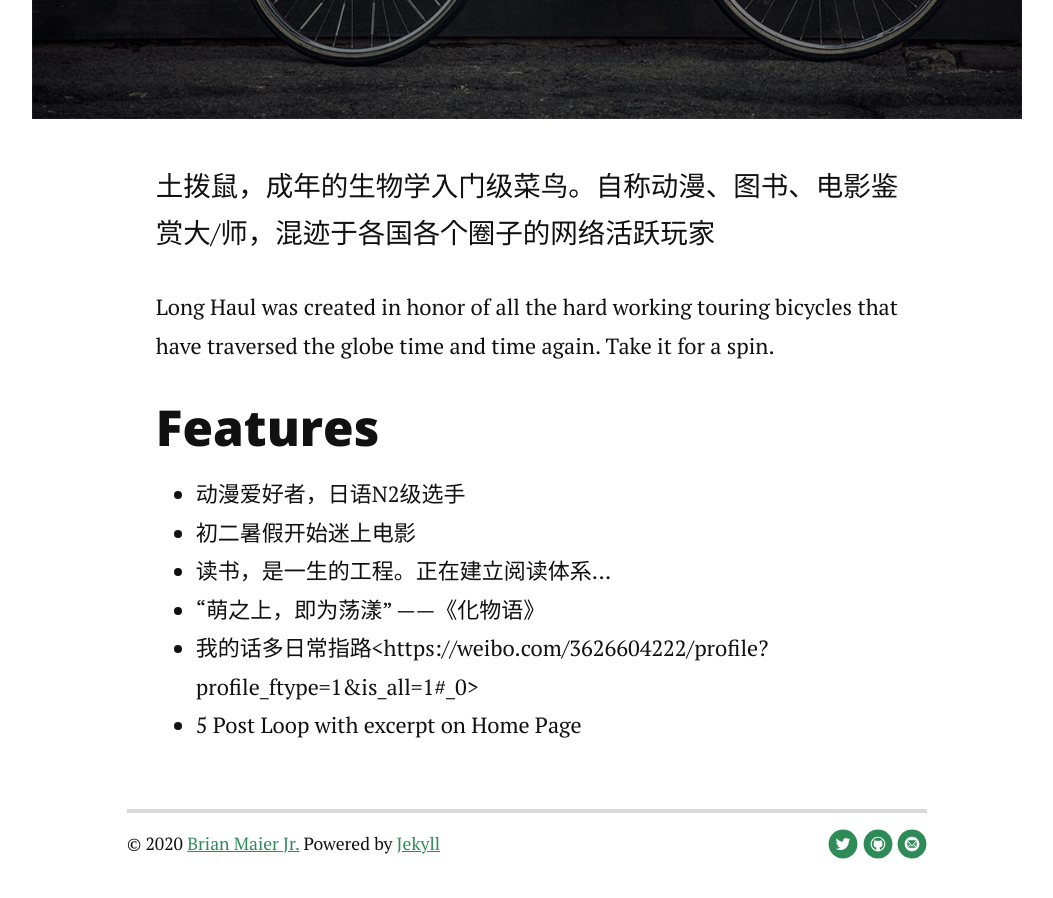
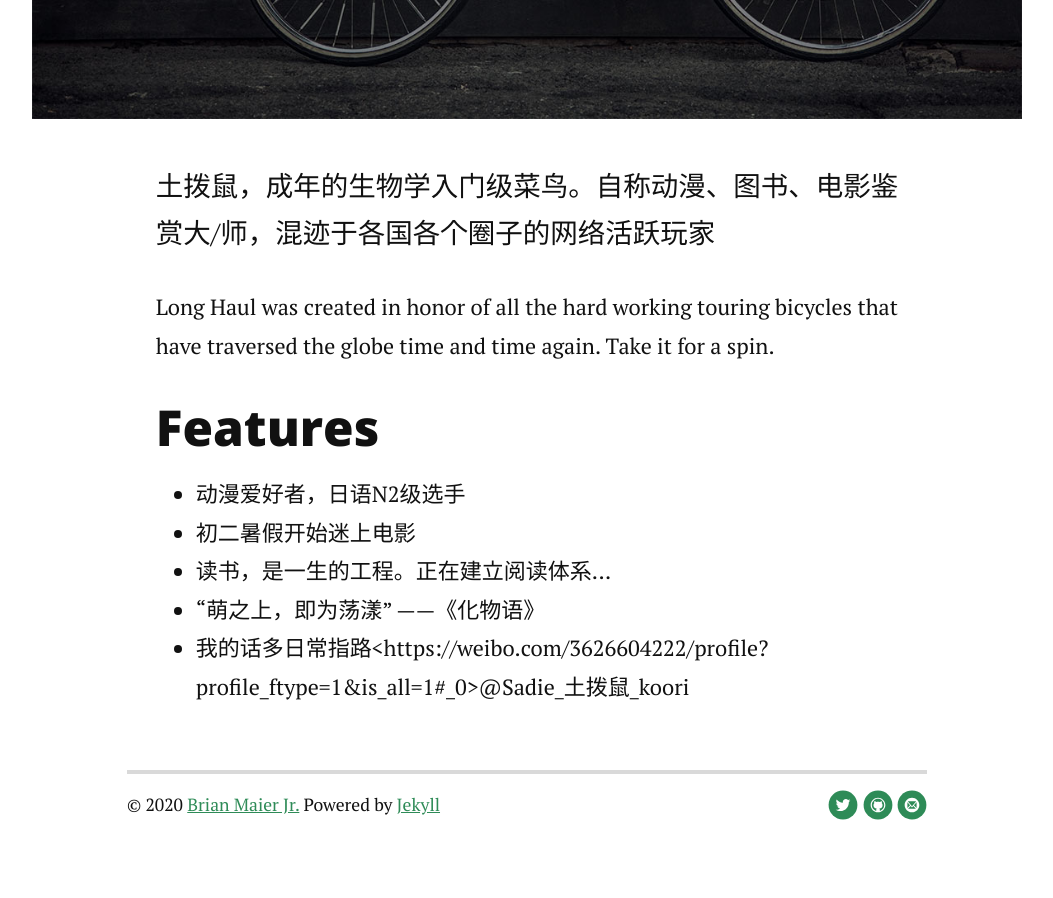
Before and after one commit to SadieKoori/SadieKoori.github.io, a Jekyll site: the page built from about.md, in a window 1280 px wide and 900 px high, scrolled down 1038 px. Shown: the whole window, without its empty margins (113-1166 px from the left). Built offline with Jekyll 4.4.1, drawn with Linux system fonts in a browser that asks for light colours; nearby versions of some CDN libraries; Markdown is read by kramdown in place of the engine named in the settings; after the commit the page ends 1900 px from its top, so only the background shows below that.

Commit message:
Update about.md

```diff
--- a/about.md
+++ b/about.md
@@ -14,8 +14,7 @@ title: About Sadie Koori
   		<li>初二暑假开始迷上电影</li>
   		<li>读书，是一生的工程。正在建立阅读体系...</li>
   		<li>“萌之上，即为荡漾” ——《化物语》</li>
-  		<li>我的话多日常指路{{site.weibo}}<https://weibo.com/3626604222/profile?profile_ftype=1&is_all=1#_0> </li>
-      <li>5 Post Loop with excerpt on Home Page</li>
+  		<li>我的话多日常指路<https://weibo.com/3626604222/profile?profile_ftype=1&is_all=1#_0>@Sadie_土拨鼠_koori </li>
 
   	</ul>
 </div>
```
